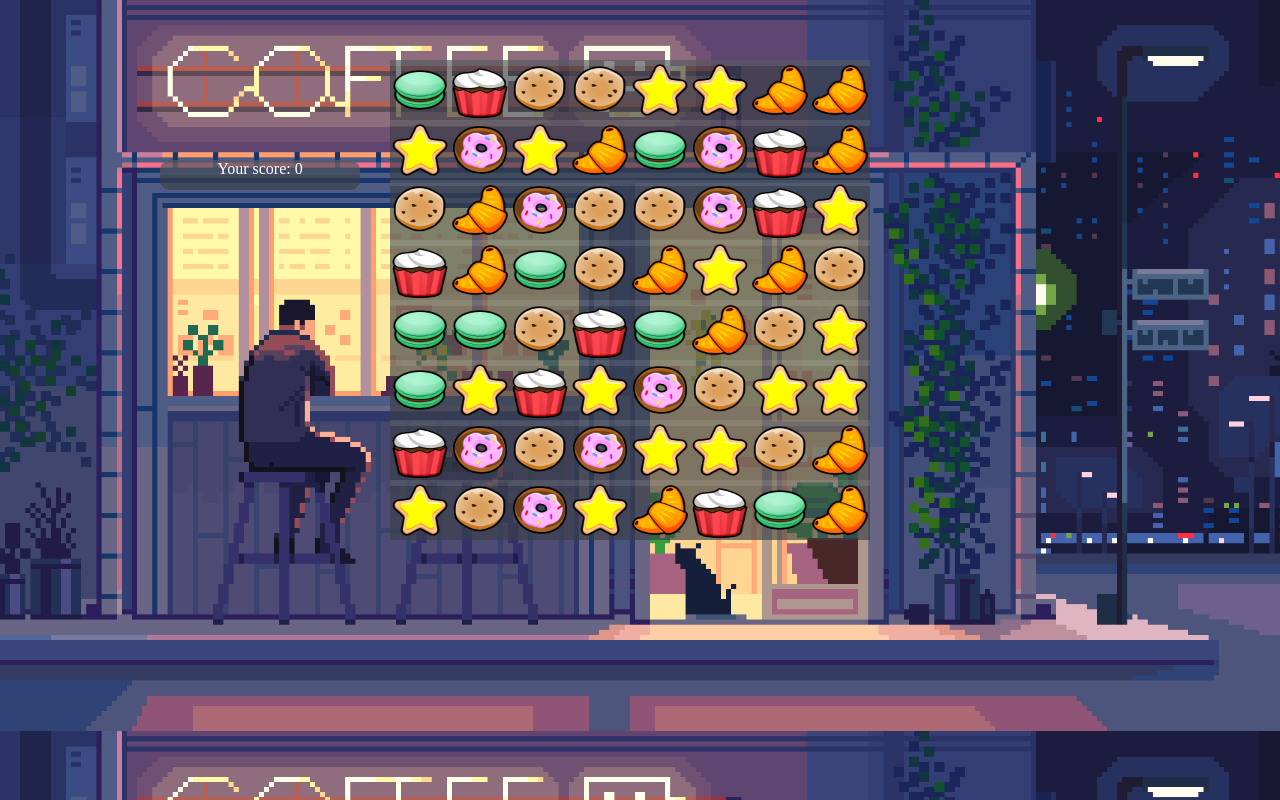
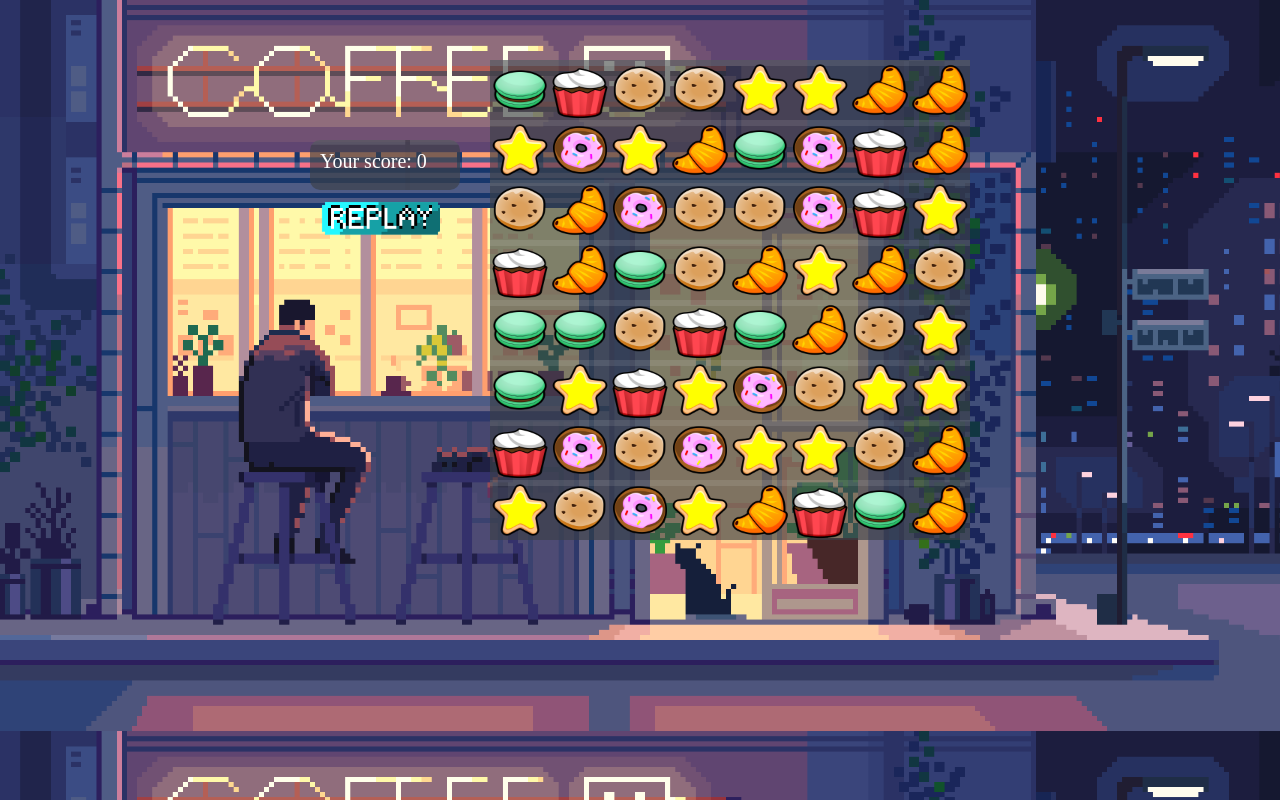
Before and after one commit to ubungmeister/cookiecrash, a React (Create React App) app: page / in a window 1280 px wide. Built offline with nearby package versions, Linux system fonts and the light colour scheme.

Commit message:
replay buttom add

```diff
--- a/src/App.tsx
+++ b/src/App.tsx
@@ -8,7 +8,7 @@ import cookie4 from './images/pastry_macaroon_320.png'
 import cookie5 from './images/pastry_starcookie01_320.png'
 import cookie6 from './images/pastry_cupcake_320.png'
 import backgroundCookie from './images/GameTileBG_01@2x.png'
-
+import sc from './images/rem.png'
 
 const width = 8
 
@@ -180,7 +180,10 @@ function App() {
 
     return (
         <Container>
-            <ScoreBoardWrapper>Your score: {score}</ScoreBoardWrapper>
+            <ScorePanel>
+                <ScoreBoardWrapper>Your score: {score}</ScoreBoardWrapper>
+                <RestartButton onClick={()=>setScore(0)}></RestartButton>
+            </ScorePanel>
             <GameWrapper>
                 {currentColorArrangement.map((el, index) => {
                     return (
@@ -214,6 +217,7 @@ const Container = styled.div`
   gap: 30px;
   padding: 60px;
   border-radius: 10px;
+  justify-content: center;
 
 
 `
@@ -229,15 +233,32 @@ const IconWrapper = styled.img`
   height: 60px;
   background-image:url(${backgroundCookie}) ;
 `
+const ScorePanel = styled.div`
+  display: flex;
+  flex-direction: column;
+  margin-top: 80px;
+
+
+
+`
+const RestartButton = styled.div`
+  background-image: url(${sc});
+  color: white;
+  background-size: 140px;
+  border-radius: 10px;
+  border: none;
+  width: 130px;
+  height: 50px ;
+  cursor: pointer
+`
 const ScoreBoardWrapper = styled.div`
   background-image: url(${backgroundCookie});
   color: white;
-  background-size: 300px;
+  background-size: 100px;
   border-radius: 10px;
-  margin-top: 100px;
-  margin-left: 100px;
-  margin-bottom: 350px;
-  min-width: 200px;
-  align-items: center;
-  text-align: center;
+  width: 150px;
+  height: 50px ;
+  padding-top: 10px;
+  padding-left: 10px;
+  font-size: 20px;
 `
```
Also changed, not shown: src/images/rem.png (added), src/images/sc.png (added).
